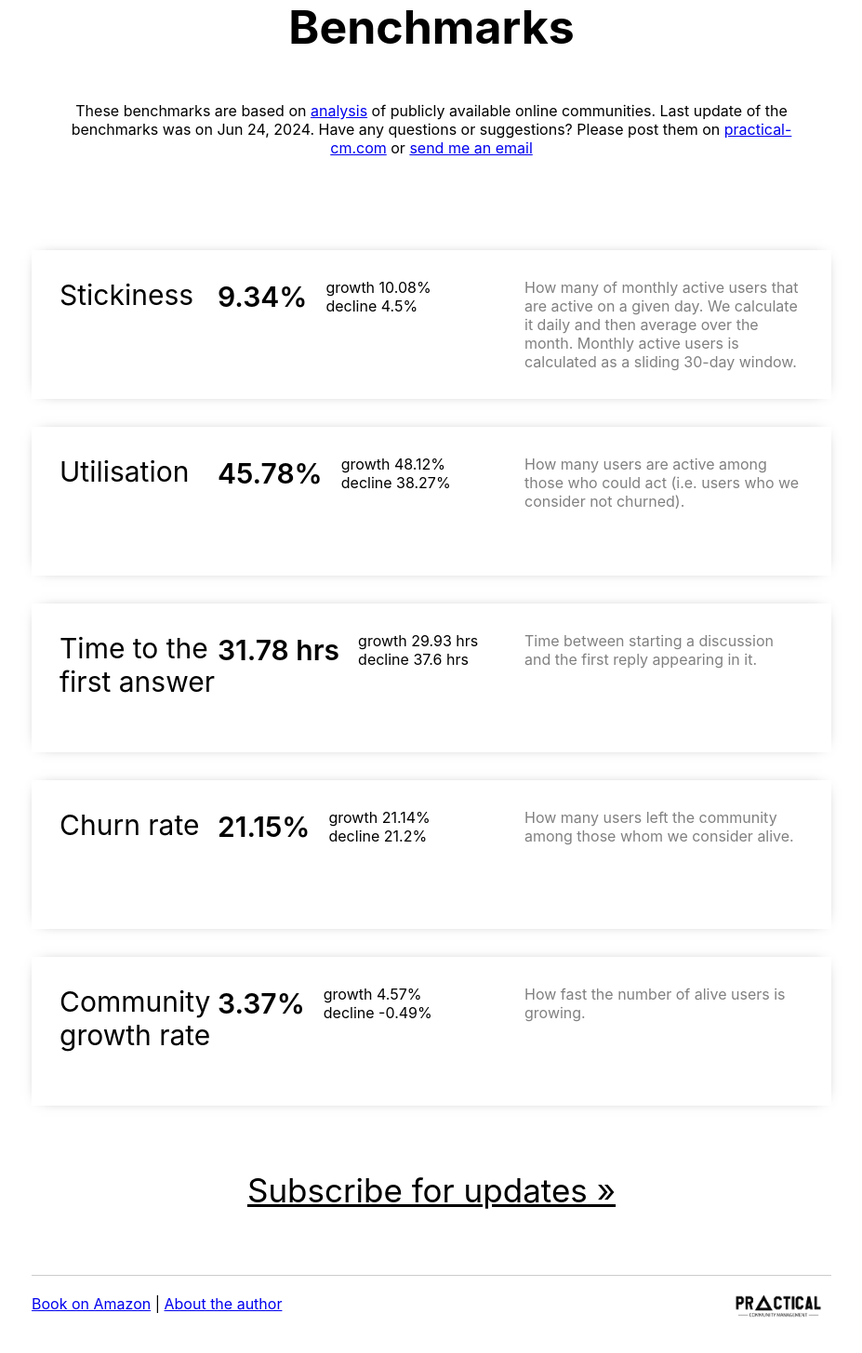
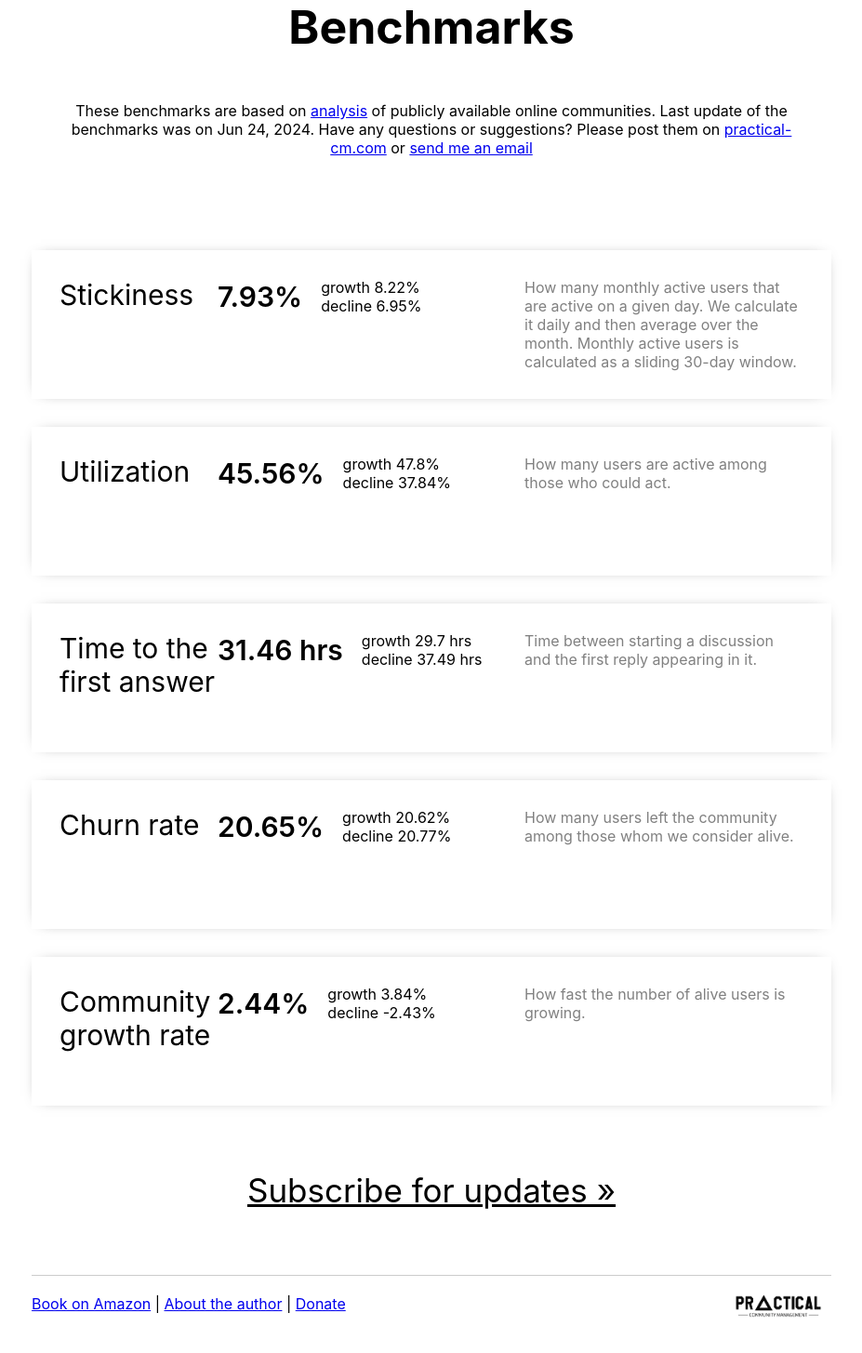
Before and after one commit to coweal/benchmarks, a React (Create React App) app: page / in a window 1280 px wide. Shown: the part 111-1566 px from the top of the page at 93% size, without its empty margins (176-1103 px from the left). Built offline with nearby package versions, Linux system fonts and the light colour scheme.

Commit message:
Updated metrics, added the link to the post about metrics on the community forum and added a link to paypal donations to the footer

```diff
--- a/src/components/FeaturedMetrics.jsx
+++ b/src/components/FeaturedMetrics.jsx
@@ -13,35 +13,35 @@ class Metric {
 }
 // TBD: Make it so the numbers get updated from a file
 var stickiness = new Metric(
-  9.34, 10.08, 4.5,
+  7.93, 8.22, 6.95,
   "%",
   "Stickiness",
   "", // DAU/MAU * 100.
-  "How many of monthly active users that are active on a given day. We calculate it daily and then average over the month. Monthly active users is calculated as a sliding 30-day window."
+  "How many monthly active users that are active on a given day. We calculate it daily and then average over the month. Monthly active users is calculated as a sliding 30-day window."
 );
 var utilisation = new Metric(
-  45.78, 48.12, 38.27,
+  45.56, 47.80, 37.84,
   "%",
-  "Utilisation",
+  "Utilization",
   "", // DAU / Users alive * 100
-  "How many users are active among those who could act (i.e. users who we consider not churned)."
+  "How many users are active among those who could act."
 );
 var time_to_answer = new Metric(
-  31.78, 29.93, 37.60,
+  31.46, 29.70, 37.49,
   " hrs",
   "Time to the first answer",
   "",
   "Time between starting a discussion and the first reply appearing in it."
 );
 var churn_rate = new Metric(
-  21.15, 21.14, 21.20,
+  20.65, 20.62, 20.77,
   "%",
   "Churn rate",
   "", // Users left / Users alive * 100
   "How many users left the community among those whom we consider alive."
 );
 var community_growth = new Metric(
-  3.37, 4.57, -0.49,
+  2.44, 3.84, -2.43,
   "%",
   "Community growth rate",
   "",
--- a/src/components/Footer.jsx
+++ b/src/components/Footer.jsx
@@ -10,7 +10,10 @@ function Footer() {
             <a href="https://www.amazon.com/dp/B0D2VDMWDW" target="_blank">Book on Amazon</a>
             <span className="footerLinkSeparator"> | </span>
             <a href="https://www.linkedin.com/in/nicolas-chabanovsky-61266074/" target="_blank">About the author</a>
-
+            <span className="footerLinkSeparator"> | </span>
+            <a href="https://paypal.me/chabanovsky" target="_blank">
+                Donate
+            </a>
             <a className="logoLink" href="https://practical-cm.com/">
                 <img src={logo} />
             </a>
--- a/src/components/Topbar.jsx
+++ b/src/components/Topbar.jsx
@@ -9,7 +9,7 @@ function Topbar() {
           <span className="headlineText">Online Community Management Benchmarks</span>
         </div>
         <div className="clarification">
-          <span className="clarificationText">These benchmarks are based on <a href='https://practical-cm.com/'>analysis</a> of publicly available online communities. Last update of the benchmarks was on Jun 24, 2024. Have any questions or suggestions? Please post them on <a href='https://practical-cm.com/'>practical-cm.com</a> or <a href="mailto:nicolas.chabanovsky@gmail.com" target="_blank">send me an email</a></span>
+          <span className="clarificationText">These benchmarks are based on <a href='https://practical-cm.com/t/public-online-community-management-industry-benchmarks/19'>analysis</a> of publicly available online communities. Last update of the benchmarks was on Jun 24, 2024. Have any questions or suggestions? Please post them on <a href='https://practical-cm.com/'>practical-cm.com</a> or <a href="mailto:nicolas.chabanovsky@gmail.com" target="_blank">send me an email</a></span>
         </div>
       </div>
     </div>
```
